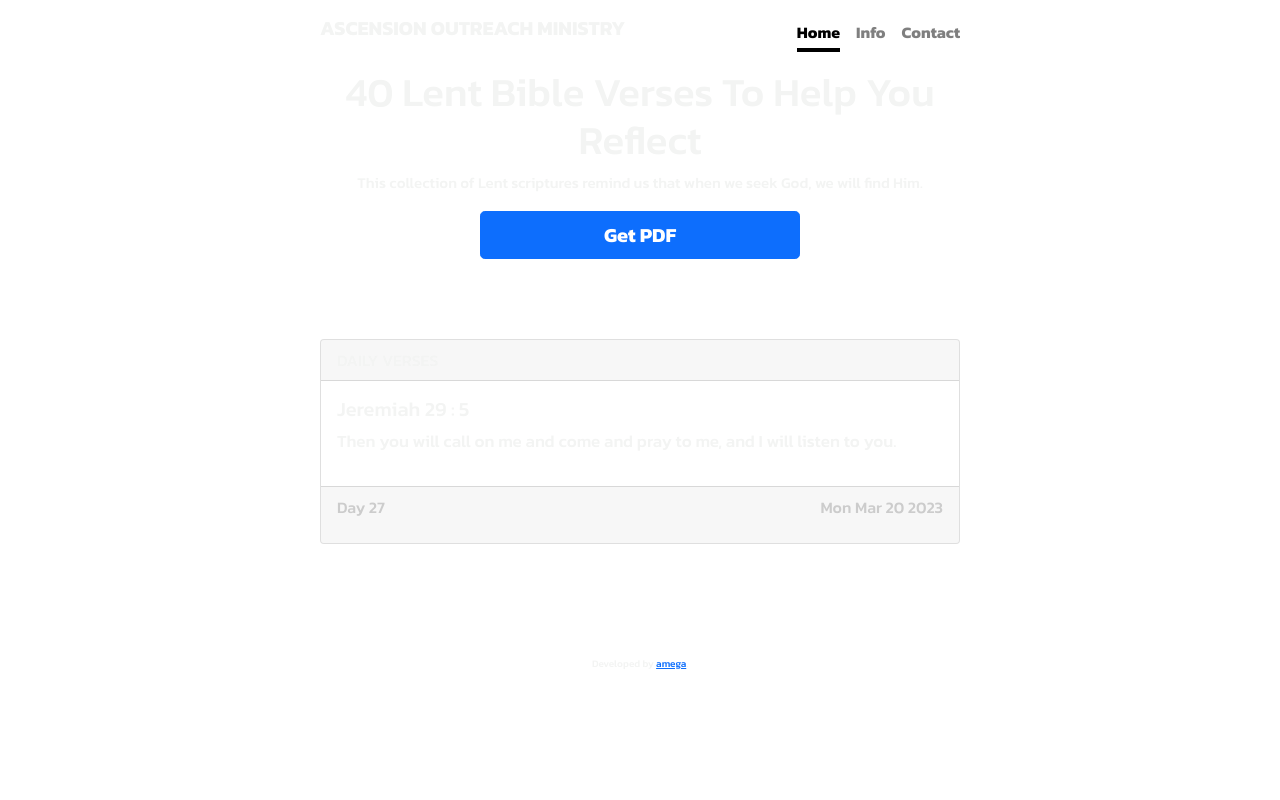
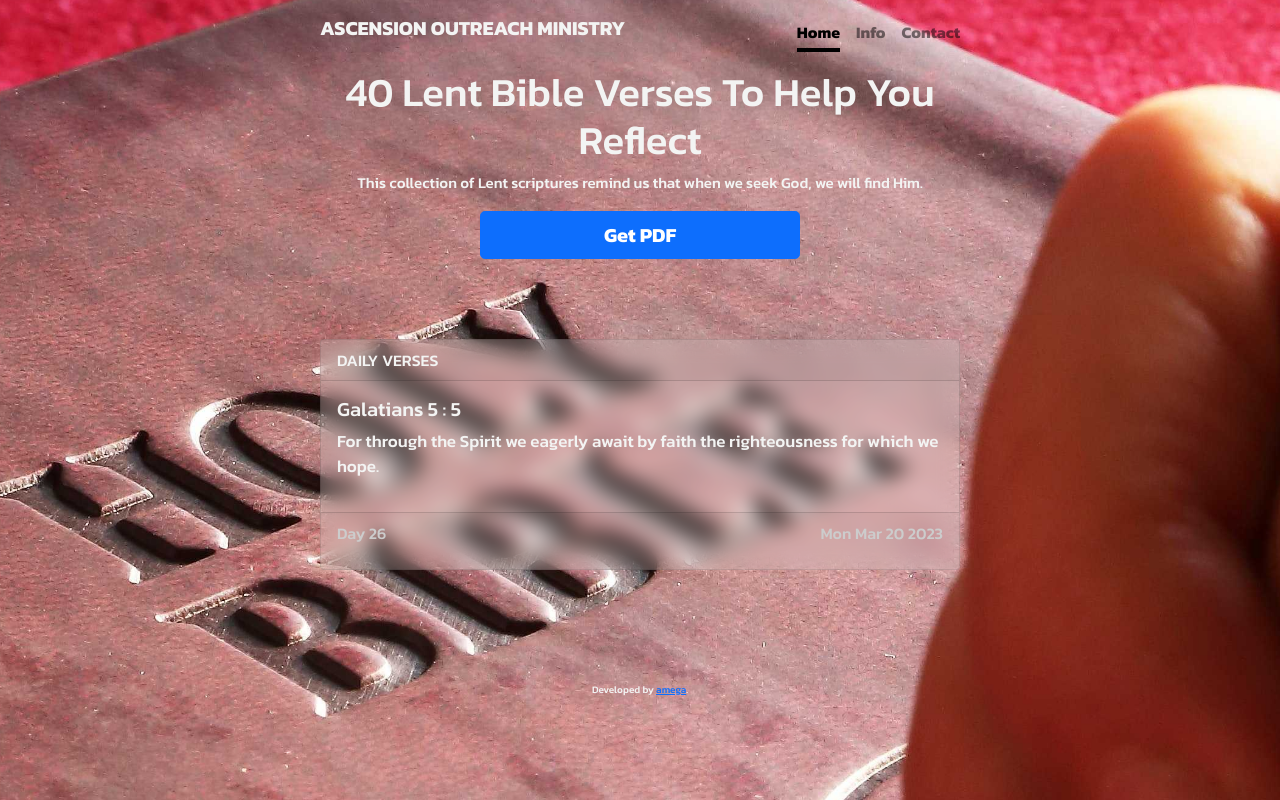
Before and after one commit to Donald-Edinam/aom_40days, a plain HTML site: page index.html in a window 1280 px wide. Drawn offline with Linux system fonts and the light colour scheme.

Commit message:
Img src issue resolved

```diff
--- a/src/main.css
+++ b/src/main.css
@@ -2,14 +2,6 @@
  * Globals
  */
 @import url('https://fonts.googleapis.com/css2?family=Kanit:wght@700&family=Poppins:wght@300&display=swap');
-
-/* Custom default button */
-.btn-secondary,
-.btn-secondary:hover,
-.btn-secondary:focus {
-  color: #333;
-  text-shadow: none; /* Prevent inheritance from `body` */
-}
 
 
 /*
@@ -19,7 +11,7 @@
 body {
   /* text-shadow: 0 .05rem .1rem rgba(0, 0, 0, .5);
   box-shadow: inset 0 0 5rem rgba(0, 0, 0, .5); */
-  background: #333, url("https://unsplash.com/photos/PT-gOmCUlCY");
+  background: url("/img/img14.jpg");
   background-size: 140%;
   color: #f3f4f3;
   animation-name: bgmove;
@@ -81,6 +73,14 @@ body {
  * Header
  */
 
+/* Custom default button */
+.btn-secondary,
+.btn-secondary:hover,
+.btn-secondary:focus {
+  color: #333;
+  text-shadow: none; /* Prevent inheritance from `body` */
+}
+
 .nav-masthead .nav-link {
   padding: .25rem 0;
   font-weight: 700;
--- a/src/main.js
+++ b/src/main.js
@@ -344,7 +344,7 @@
     function getDailyVerse() {
       const today = new Date();
       const dayOfYear = Math.floor((today - new Date(today.getFullYear(), 0, 0)) / 1000 / 60 / 60 / 24);
-      const verseIndex = dayOfYear % verses.length - 13;
+      const verseIndex = dayOfYear % verses.length - 14;
       const verse = verses[verseIndex];
 
       // Display the daily verse on the website
@@ -372,3 +372,5 @@
 
     // Call the getDailyVerse function on page load
     getDailyVerse();
+
+    console.log("JS is running ")
```
Also changed, not shown: index.html (+2 -1 lines).
